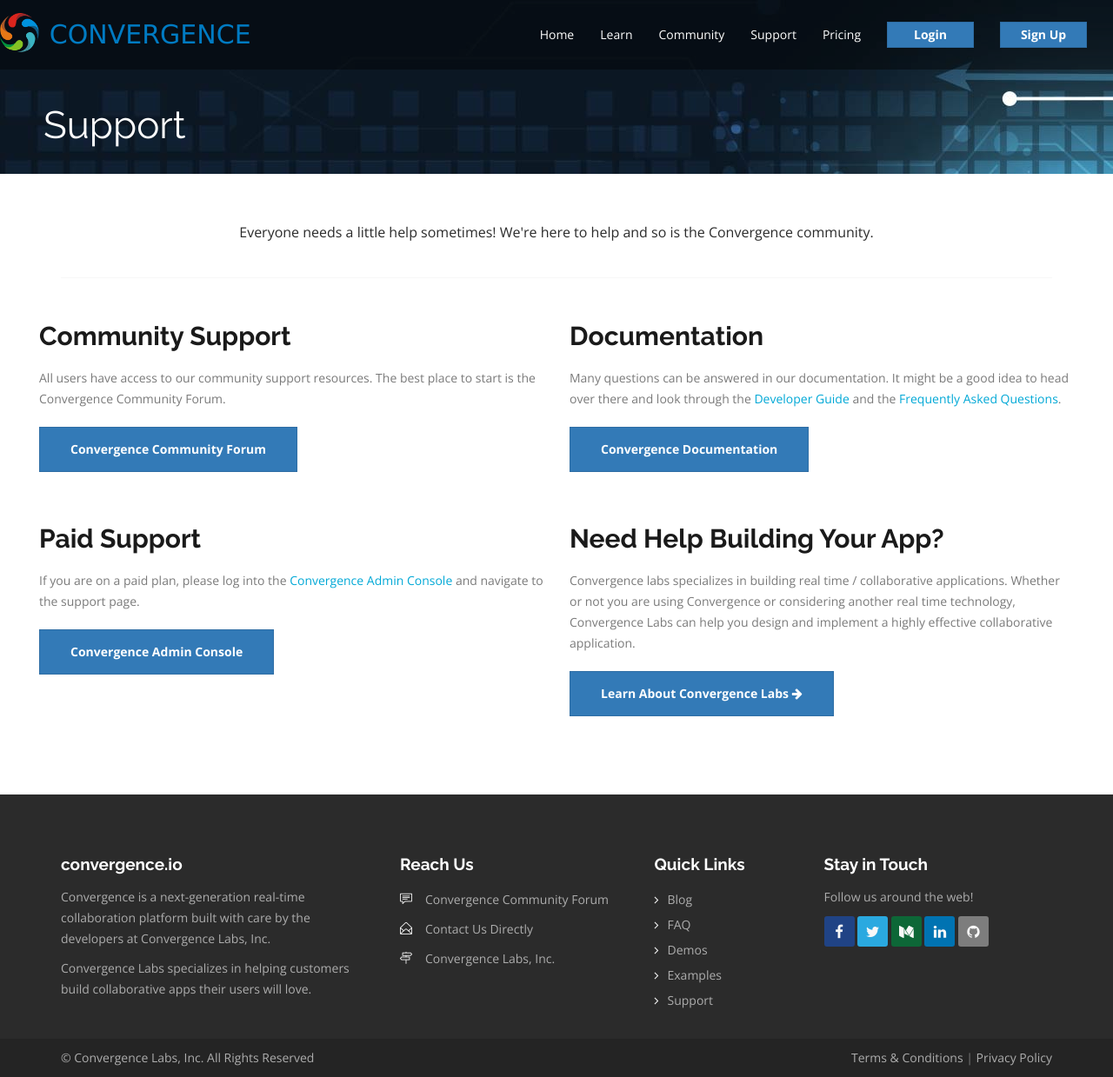
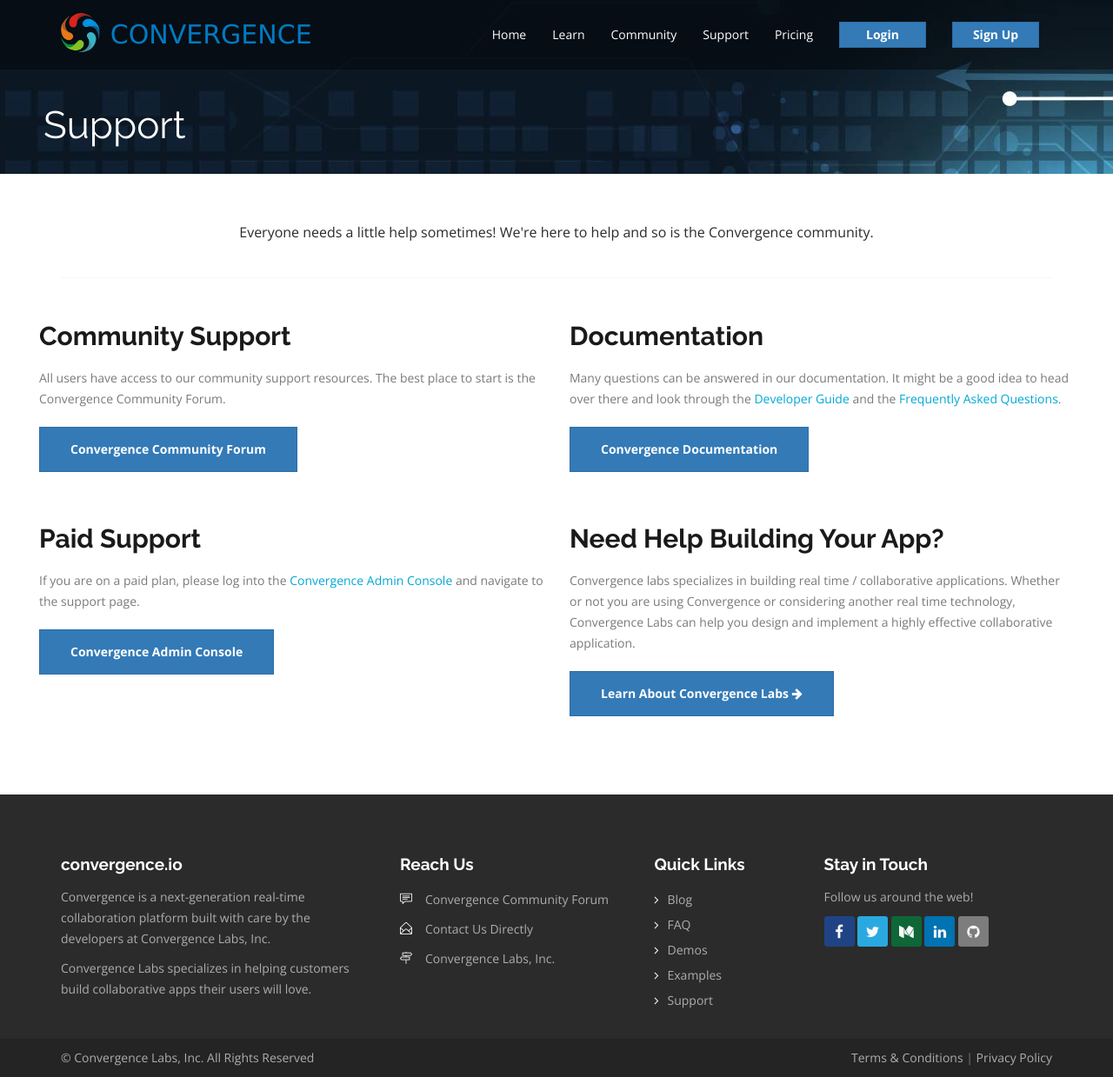
Before and after one commit to convergencelabs/convergence-io, a Jekyll site: the page built from pages/support.html, in a window 1280 px wide and 1239 px high. Shown: the whole window at 87% size. Built offline with Jekyll 4.4.1, drawn with Linux system fonts in a browser that asks for light colours.

Commit message:
Fixed navbar spaing

```diff
--- a/_includes/header.html
+++ b/_includes/header.html
@@ -1,7 +1,7 @@
 <!-- Start Header -->
 <div id="header">
  <nav class="navbar navbar-inverse navbar-fixed-top" role="navigation">
-  <div class="container-fluid">
+  <div class="container">
    <div class="navbar-header">
     <button type="button" class="navbar-toggle" data-toggle="collapse" data-target=".navbar-collapse">
      <span class="sr-only">Toggle navigation</span>
--- a/_sass/header.scss
+++ b/_sass/header.scss
@@ -35,6 +35,10 @@
   -o-transition: all 400ms linear;
   -ms-transition: all 400ms linear;
   transition: all 400ms linear;
+}
+
+.navbar > .container .navbar-brand, .navbar > .container-fluid .navbar-brand {
+  margin-left: 0;
 }
 
 .navbar-toggle {
--- a/assets/css/convergence.scss
+++ b/assets/css/convergence.scss
@@ -18,16 +18,20 @@
 Media Queries
  ========================================================================== */
 
+@media only screen and (max-width: 1200px) {
+  .nav > li > a {
+    padding-left: 10px;
+    padding-right: 10px;
+  }
+}
+
 @media only screen and (max-width: 992px) {
   #header .navigation .hide-smaller {
     display: none;
   }
-  .clear-small {
-    clear: both;
+  #header .container {
+    width: auto;
   }
-}
-
-@media only screen and (max-width: 890px) {
   .navbar-collapse .navbar-nav > li > a.btn {
     margin-left: 10px;
     margin-right: 10px;
@@ -35,11 +39,16 @@
     padding-left: 0;
     padding-right: 0;
   }
+}
+
+@media only screen and (max-width: 890px) {
   .nav > li > a {
     padding-left: 5px;
     padding-right: 5px;
   }
-
+  .clear-small {
+    clear: both;
+  }
 }
 
 /* ------ Mobile Landscape Size to Tablet Portrait (devices and browsers) ------*/
```
